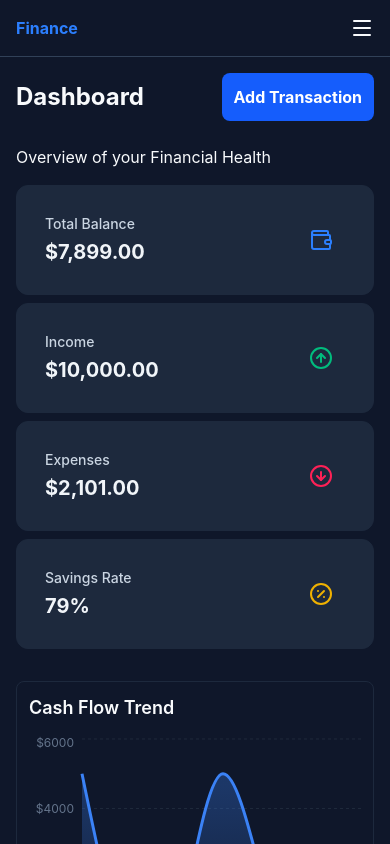
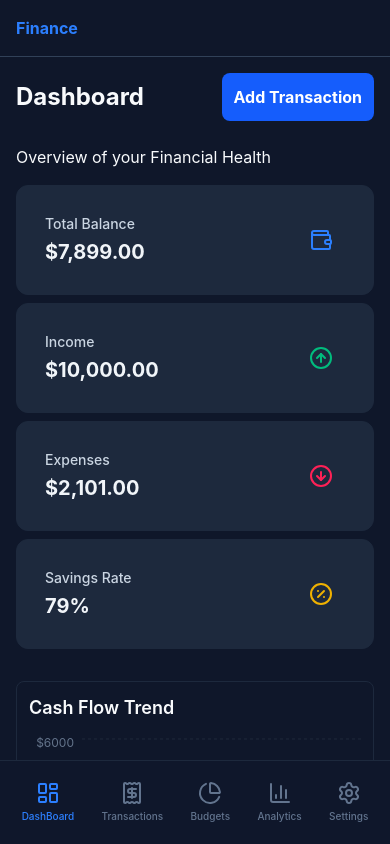
Before and after one commit to vilnout/finance-dashboard, a React (Vite) app: page /dashboard in a window 390 px wide. Shown: the top 844 px of the page. Built offline with nearby package versions, Linux system fonts and the light colour scheme; sample sign-in values are in the browser's storage.

Commit message:
feat: adds bottom navigation bar for small screens

```diff
--- a/src/components/layout/MainLayout.tsx
+++ b/src/components/layout/MainLayout.tsx
@@ -1,23 +1,20 @@
 import SideBar from "./Sidebar";
-import { Menu } from "lucide-react";
 import { Outlet } from "react-router-dom";
 import { ToastContainer } from "../ui/ToastContainer";
+import { MobileNav } from "./MobileNav";
 
 function MainLayout() {
   return (
     <div className="min-h-screen">
       <SideBar />
+      <MobileNav />
       <ToastContainer />
 
-      {/* Mobile header */}
       <div className="flex items-center justify-between border-b border-slate-700 p-4 md:hidden">
         <div className="font-bold text-blue-500">Finance</div>
-        <button className="font-bold">
-          <Menu size={24} />
-        </button>
       </div>
 
-      <main className="p-4 md:ml-64 md:p-8">
+      <main className="p-4 pb-25 md:ml-64 md:p-8">
         <div className="mx-auto max-w-7xl">
           <Outlet />
         </div>
--- /dev/null
+++ b/src/components/layout/MobileNav.tsx
@@ -0,0 +1,23 @@
+import { NavLink } from "react-router-dom";
+import { navItems } from "./navConfig";
+
+export const MobileNav = () => {
+  return (
+    <nav className="fixed right-0 bottom-0 left-0 z-50 border-t border-slate-800 bg-slate-900 md:hidden">
+      <div className="flex items-center justify-around px-2 py-3">
+        {navItems.map((item) => (
+          <NavLink
+            key={item.label}
+            to={item.path}
+            className={({ isActive }) =>
+              `flex flex-col items-center gap-1 rounded-xl p-2 transition-colors ${isActive ? "text-blue-500" : "text-slate-500 active:text-slate-300"}`
+            }
+          >
+            <item.icon size={24} />
+            <span className="text-[10px] font-medium">{item.label}</span>
+          </NavLink>
+        ))}
+      </div>
+    </nav>
+  );
+};
```
